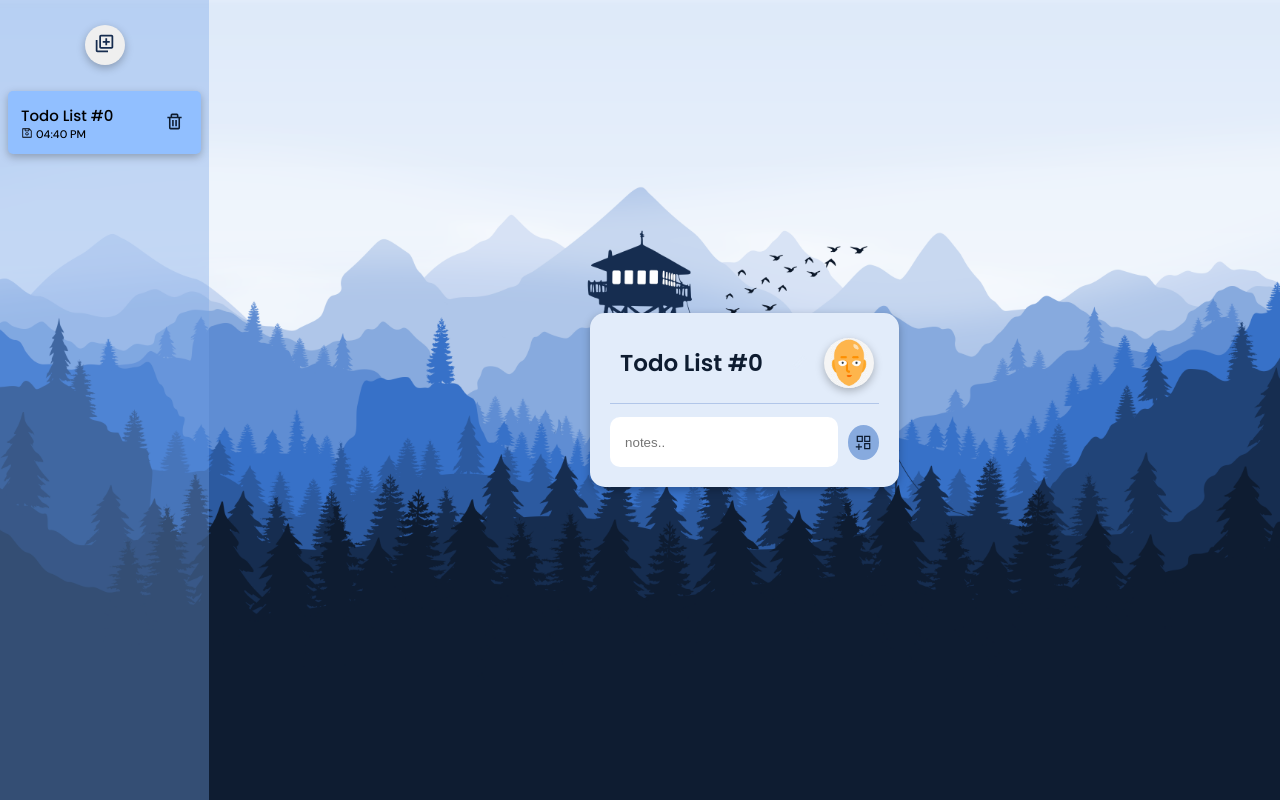
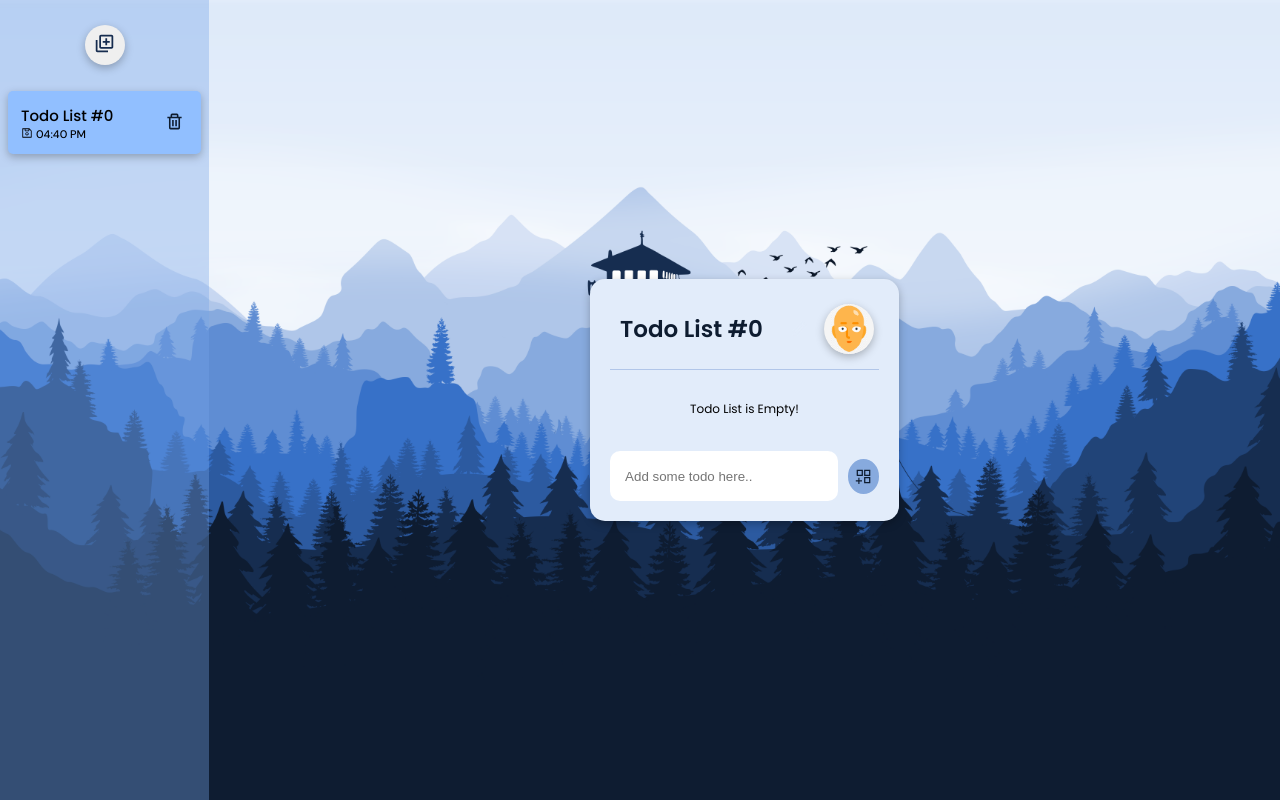
Before and after one commit to chakri-konda/todolistapp, a React (Create React App) app: page / in a window 1280 px wide. Both pictures are taken after a click on the button 640 px from the left and 400 px from the top of the page. Built offline with nearby package versions, Linux system fonts and the light colour scheme.

Commit message:
added an empty todolist comp

```diff
--- a/src/App.js
+++ b/src/App.js
@@ -6,7 +6,10 @@ import BackgroundImg from "./components/UI/BackgroundImg";
 import Dock from "./components/dock/Dock";
 import TodosComp from "./components/todolist/TodosComp";
 
-// import { DUMMY_LIST_DATA, EMPTY_DUMMY_LIST_DATA } from "./components/helpers.js";
+// import {
+//   DUMMY_LIST_DATA,
+//   EMPTY_DUMMY_LIST_DATA,
+// } from "./components/helpers.js";
 
 let autoIncListKey = 10;
 let autoIncTodoKey = 100;
--- /dev/null
+++ b/src/components/todolist/EmptyList.css
@@ -0,0 +1,9 @@
+.empty-todo-container {
+  display: flex;
+  justify-content: center;
+  align-items: center;
+  font-family: "Poppins", sans-serif;
+  font-weight: 400;
+  font-size: 12px;
+  padding: 20px;
+}
--- /dev/null
+++ b/src/components/todolist/EmptyList.js
@@ -0,0 +1,7 @@
+import "./EmptyList.css";
+
+const EmptyList = () => {
+  return <div className="empty-todo-container">Todo List is Empty!</div>;
+};
+
+export default EmptyList;
--- a/src/components/todolist/InputTodo.js
+++ b/src/components/todolist/InputTodo.js
@@ -27,7 +27,7 @@ const InputTodo = (props) => {
       <input
         type="text"
         className="todo-input"
-        placeholder="notes.."
+        placeholder="Add some todo here.."
         value={todoText}
         onChange={todoChangeHandler}
       />
--- a/src/components/todolist/TodosComp.js
+++ b/src/components/todolist/TodosComp.js
@@ -4,8 +4,11 @@ import Card from "../UI/Card";
 import Title from "./Title";
 import TodoList from "./TodoList";
 import InputTodo from "./InputTodo";
+import EmptyList from "./EmptyList";
 
 const TodosComp = (props) => {
+  const isTodoDataEmpty = props.todoData.length === 0;
+
   return (
     <div className="main-container">
       <Card>
@@ -17,11 +20,15 @@ const TodosComp = (props) => {
           >
             {props.title}
           </Title>
-          <TodoList
-            todoData={props.todoData}
-            onDeleteTodo={props.onDeleteTodo}
-            onEditTodo={props.onEditTodo}
-          />
+          {isTodoDataEmpty ? (
+            <EmptyList />
+          ) : (
+            <TodoList
+              todoData={props.todoData}
+              onDeleteTodo={props.onDeleteTodo}
+              onEditTodo={props.onEditTodo}
+            />
+          )}
           <InputTodo onAddTodo={props.onAddTodo} />
         </div>
       </Card>
```
